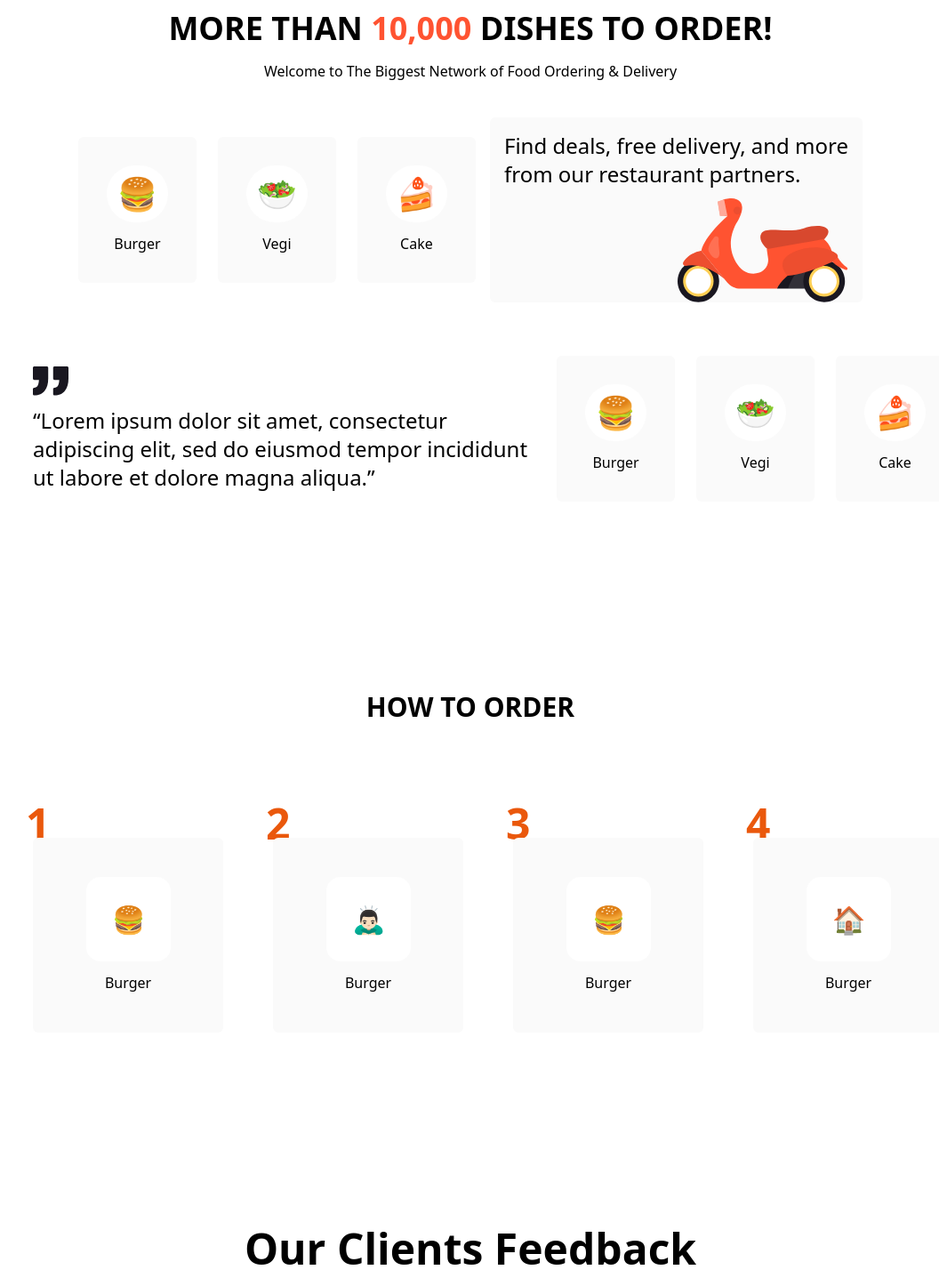
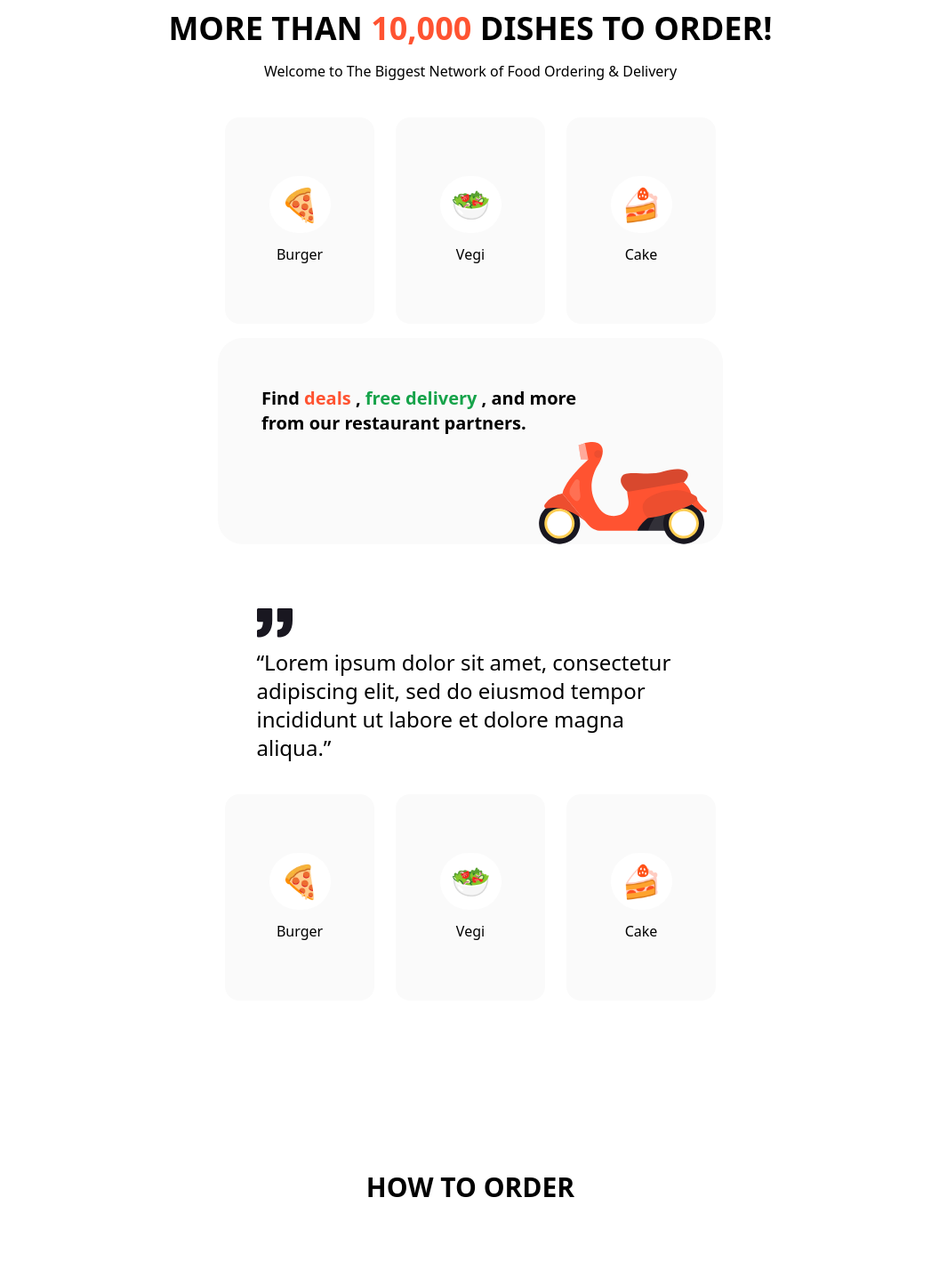
Before and after one commit to moid1923/FoodDelivery-website, a React (Create React App) app: page / in a window 1280 px wide. Shown: the part 780-2226 px from the top of the page at 89% size, without its empty margins (111-1167 px from the left). Built offline with nearby package versions, Linux system fonts and the light colour scheme.

Commit message:
responsive-FoodApp

```diff
--- a/src/App.js
+++ b/src/App.js
@@ -9,7 +9,7 @@ import Footer from './Footer/Footer';
 function App() {
 
   return (
-    <div className="App custom-range:overflow-x-hidden ">
+    <div className="App custom-range:overflow-x-hidden  ">
      <Navbar/>
      <Hero/>
      <Dishes/>
--- a/src/Dishes/Card.jsx
+++ b/src/Dishes/Card.jsx
@@ -5,7 +5,7 @@ function Card({
     name
 }) {
   return (
-    <div className="card-u-1 p-8 custom-range:w-[294px]  sm:w-auto bg-cardsBg text-center flex items-center flex-col gap-3 justify-center rounded-md">
+    <div className="card-u-1 p-8 custom-range:w-[294px] h-[232px] sm:w-[168px] bg-cardsBg text-center flex items-center flex-col gap-3 justify-center  rounded-2xl">
       <div className="image text-4xl    p-3  items-center text-center rounded-full bg-white">
         {emoji}
       </div>
--- a/src/Dishes/Dishes.jsx
+++ b/src/Dishes/Dishes.jsx
@@ -7,7 +7,7 @@ import Card from "./Card.jsx";
 function Dishes() {
   const dishes = [
     {
-      emoji: "🍔",
+      emoji: "🍕",
       name: "Burger",
     },
     {
@@ -21,44 +21,44 @@ function Dishes() {
   ];
 
   return (
-    <div className="my-48 custom-range:my-16 px-24">
-      <div className="dishes-header text-center custom-range:min-w-[100%]">
+    <div className="my-48 custom-range:my-16 lg:px-24 sm:px-5 ">
+      <div className="dishes-header text-center custom-range:min-w-[100%]   ">
         <p className="text-2xl  md:text-4xl font-bold my-4  mx-auto ">
           MORE THAN <span className="text-primary"> 10,000</span> DISHES TO
           ORDER!
         </p>
         <p>Welcome to The Biggest Network of Food Ordering & Delivery</p>
       </div>
-      <div className="dishes-section w-full">
-        <div className="dish-card xl:max-w-[1310px] mx-auto ">
-          <div className="upper-card flex justify-center items-center  flex-col lg:flex-row  my-10 gap-4">
-            <div className="flex justify-center items-center gap-6 md:flex-nowrap flex-wrap">
+      <div className="dishes-section">
+        <div className="dish-card xl:max-w-[1310px] mx-auto lg-max-w-[1000px] md:max-w-[900px] lg:mx-auto ">
+          <div className="upper-card flex justify-center items-center  flex-col lg:flex-row  my-10 gap-4 flex-wrap xl:flex-nowrap">
+            <div className="flex justify-center items-center gap-6 sm:flex-nowrap sm:mx-auto flex-wrap xl:ms-[142px] sm:max-w-[568px] xl:w-[568px] ">
               {dishes.map((dish, index) => {
                 return <Card key={index} emoji={dish.emoji} name={dish.name} />;
               })}
             </div>
             <div className="">
-              <div className=" custom-range:min-w-[370px]  xl:max-w-[568px] md:max-w-450 w-full  flex  flex-col h-auto  rounded-md p-4 bg-cardsBg ">
-                <p className="  text-2xl">
-                  Find deals, free delivery, and more <br /> from our restaurant
+              <div className="box-border custom-range:min-w-[370px]  sm:w-[568px] h-[232px]  flex  flex-col  xl:w-[568px]  p-4 bg-cardsBg relative rounded-[28px]">
+                <p className="  text-xl font-semibold text-[24px] mt-[38px] ms-[33px] custom-range:mt-3 custom-range:ms-2">
+                  Find <span className="text-primary">deals</span> , <span className="text-green-600">free delivery</span> , and more <br /> from our restaurant
                   partners.
                 </p>
-                <div className="image w-full relative  p-14  ">
+                <div className="image w-full    ">
                   <img
                     src={cycle}
                     alt=""
-                    className="md:w-[192px] right-0 absolute right-l -bottom-4"
+                    className="md:w-[192px] right-4 absolute  bottom-0 h-[116px]"
                   />
                 </div>
               </div>
             </div>
           </div>
 
-          <div className="lower-card flex justify-center items-center  flex-col lg:flex-row  my-10 gap-1">
+          <div className="lower-card flex justify-center items-center  flex-col lg:flex-row  my-10 gap-1 xl:me-[142px] flex-wrap xl:flex-nowrap">
             <div>
-              <div className="card-u-1 custom-range:min-w-[370px] ms-[20px] xl:max-w-[568px] md:max-w-450 w-full  flex  flex-col gap-3  rounded-md p-8 ">
+              <div className="card-u-1 custom-range:min-w-[370px]  sm:max-w-[545px] xl:w-[545px]   flex  flex-col gap-3  rounded-md p-8 ">
                 <img src={collin} alt="" className="custom-range:w-[24px] font-bold sm:w-[40px]" />
-                <p className="text-black   custom-range:px-6 text-center md:text-start md:text-2xl text-lg ">
+                <p className="text-black   custom-range:px-6 text-center md:text-start md:text-2xl text-[23px] ">
                   “Lorem ipsum dolor sit amet, consectetur adipiscing elit, sed
                   do eiusmod tempor incididunt ut labore et dolore magna
                   aliqua.”
@@ -66,7 +66,7 @@ function Dishes() {
               </div>
             </div>
 
-            <div className="flex justify-center items-center gap-6 md:flex-nowrap flex-wrap">
+            <div className="flex justify-center items-center gap-6 sm:flex-nowrap flex-wrap  sm:max-w-[568px] xl:w-[568px] ">
               {dishes.map((dish, index) => {
                 return <Card key={index} emoji={dish.emoji} name={dish.name} />;
               })}
--- a/src/Feedback/Feecback.jsx
+++ b/src/Feedback/Feecback.jsx
@@ -39,8 +39,8 @@ function Feecback() {
         <p className='mt-10'>The food at your doorstep. Why starve when you have us. You hunger <br /> partner. Straight out of the oven to your doorstep.</p>
       </div>
 
-      <div className="clint-feedback custom-range:text-start text-center my-5 px-6">
-        <img src={feed} alt="" className='text-primary mx-auto my-8'/>
+      <div className="clint-feedback custom-range:text-start text-center my-5 px-6 relative">
+        <img src={feed} alt="" className='text-primary mx-auto my-8 custom-range:w-[50px] '/>
 
         <p className='my-4  sm:w-[600px] mx-auto'>{data[currentIndex].review}</p>
         <div className="name flex flex-col gap-y-2 my-5">
--- a/src/Hero-section/Hero.jsx
+++ b/src/Hero-section/Hero.jsx
@@ -19,10 +19,10 @@ function Hero() {
           <div className="hero-left-btn relative w-auto  sm:w-[464px] ">
             <input
               type="Place your order"
-              className="custom-range:w-full w-full sm:w-[464px] bg-cardsBg rounded-3xl px-3 py-3 my-3"
+              className="custom-range:w-full w-full sm:w-[464px] bg-cardsBg rounded-3xl px-3 py-3 my-3 text-base"
               placeholder="Enter your delivery location"
             />
-            <button className=" w-[134px] py-2 px-2 text-base bg-primary rounded-3xl absolute right-1  bottom-4 text-white ">
+            <button className=" w-[134px] py-2 px-2 text-base bg-primary rounded-3xl absolute right-1  bottom-4 text-white custom-range:w-[100px]  ">
               Order Now
             </button>
           </div>
--- a/src/HowToOrder/HowToOrder.jsx
+++ b/src/HowToOrder/HowToOrder.jsx
@@ -35,9 +35,9 @@ function HowToOrder() {
         </p>
       </div>
 
-      <div className="max-w-[1231px]  xcustom-range:w-full custom-range:m-1 mx-auto flex items-center justify-center ">
+      <div className="max-w-[1231px]  custom-range:w-full custom-range:m-1 mx-auto flex items-center justify-center ">
 
-        <div className="flex items-center justify-evenly flex-wrap gap-x-4">
+        <div className="flex items-center justify-center flex-wrap md:flex-nowrap gap-x-4">
           {order.map((order,index)=>{
             return(
               <OrderCard key={index} id={order.id} emoji={order.emoji} plan={order.plan}/>
--- a/src/HowToOrder/OrderCard.jsx
+++ b/src/HowToOrder/OrderCard.jsx
@@ -7,7 +7,7 @@ function OrderCard({ id, emoji, plan }) {
         <div className="absolute -mt-10 ms-8 card-numbers font-bold text-5xl text-orange-600 -mb-3 -z-10">
           {id}
         </div>
-        <div className="card-u-1 sm:w-[214px] custom-range:w-[360px]  py-11 px-[23px] md:ms-10 bg-cardsBg text-center flex items-center flex-col gap-3 justify-center rounded-md">
+        <div className="card-u-1 sm:min-w-[214px]  sm:max-w-auto custom-range:w-[360px]  py-11 px-[23px] bg-cardsBg text-center flex items-center flex-col gap-3 justify-center rounded-md">
           <div className="image  w-[95px] h-[95px] text-3xl p-3 flex items-center justify-center  bg-white rounded-2xl">
             {emoji}
           </div>
--- a/tailwind.config.js
+++ b/tailwind.config.js
@@ -7,7 +7,7 @@ module.exports = {
         'custom-range': { min: '370px', max: '600px' },
         'sm': '600px',   // Small screens
         'md': '900px',   // Medium screens
-        'lg': '1030px',  // Large screens
+        'lg': '1024px',  // Large screens
         'xl': '1320px',  // Extra-large screens
         '3xl': '1600px', // Extra wide screens
       },
```
